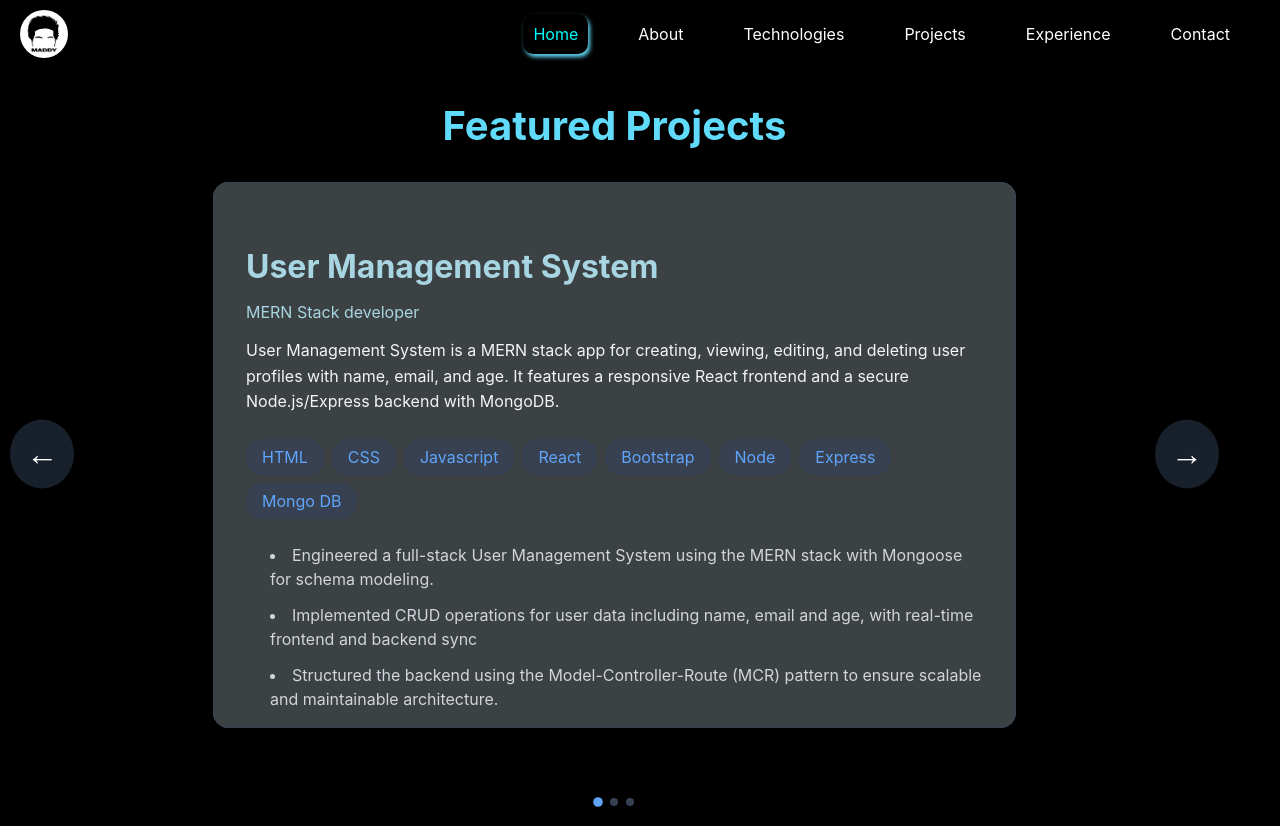
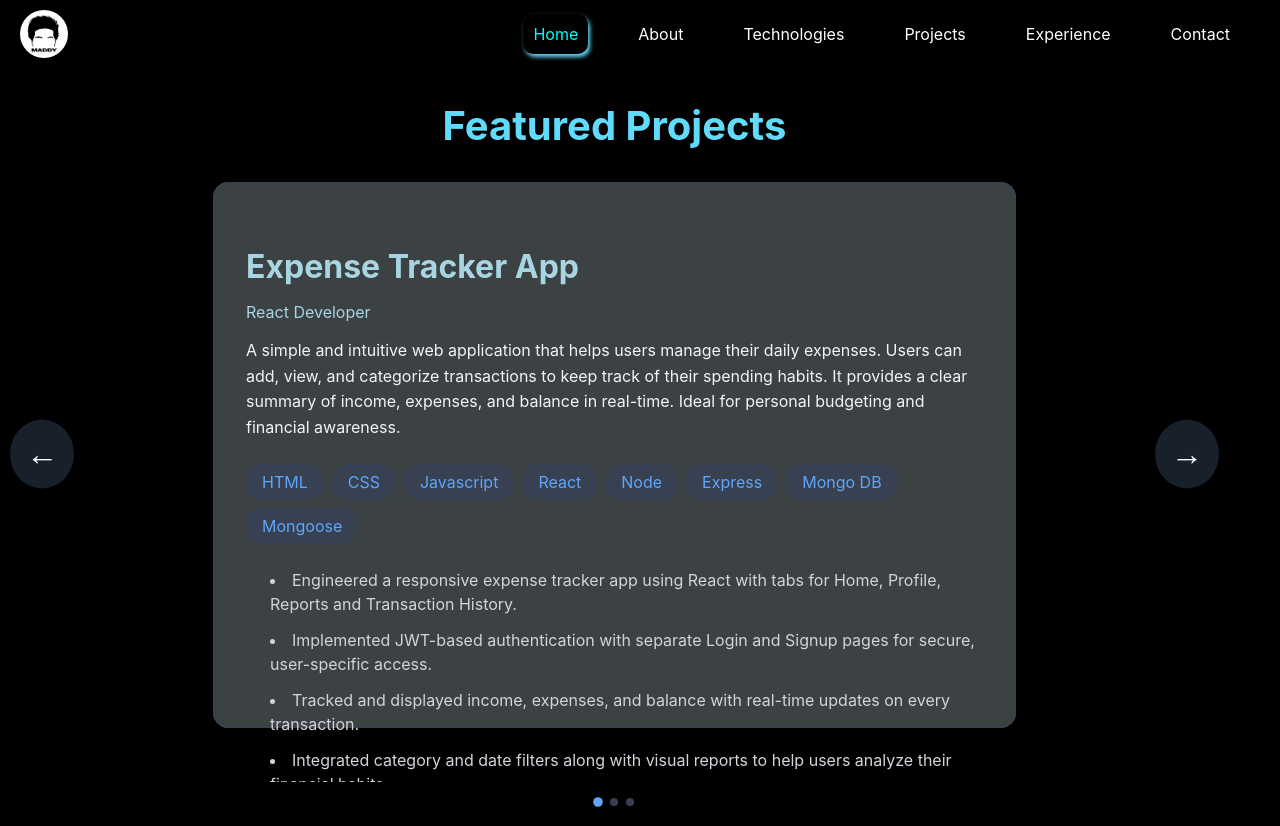
Before and after one commit to Madhanm2001/My-portfolio, a React (Create React App) app: page /Projects in a window 1280 px wide. Built offline with nearby package versions, Linux system fonts and the light colour scheme; the HTML template or start-up script is replaced by a standard one.

Commit message:
Project Section Update

```diff
--- a/src/components/Project.js
+++ b/src/components/Project.js
@@ -107,7 +107,7 @@ const Project = () => {
       name: "Free Technical Webinar Feature",
       role: "React Developer",
       description: "Tech Webinar Management System for Monitoring Candidate Sessions on Zoom in our product.",
-      technologies: ['HTML','CSS','Javascript',"Bootstrap","React(Class Component)", "Redux"],
+      technologies: ['HTML','CSS','Javascript',"Bootstrap","React", "Redux"],
       responsibilities: [
         "UI Design: Developing intuitive, user-friendly interfaces for monitoring Zoom candidate sessions.",
         "Zoom API Integration: Implementing Zoom API to fetch and display real-time session data.",
@@ -119,7 +119,7 @@ const Project = () => {
       name: "Task Ticket Rising Feature",
       role: "React Developer",
       description: "Task Management with Ticket Raising, Email Notifications, and Employee Data Management.",
-      technologies: ['HTML','CSS', 'Javascript',"Bootstrap","React(Class Component)", "Redux"],
+      technologies: ['HTML','CSS', 'Javascript',"Bootstrap","React", "Redux"],
       responsibilities: [
         "UI Design: Creating user-friendly interfaces for managing tasks, ticket raising, and employee data.",
         "Ticket Management: Implementing dynamic ticket creation, viewing, and updating features.",
@@ -127,30 +127,18 @@ const Project = () => {
         "Responsive Layout: Ensuring the platform is optimized for all devices, providing a seamless user experience."
       ],
     },
-    //  {
-    //   name: "Expense Tracker App",
-    //   role: "Frontend developer",
-    //   description: "A simple and intuitive web application that helps users manage their daily expenses. Users can add, view, and categorize transactions to keep track of their spending habits. It provides a clear summary of income, expenses, and balance in real-time. Ideal for personal budgeting and financial awareness.",
-    //   technologies: ['HTML','CSS','Javascript',"React(Functional Component)"],
-    //   responsibilities: [
-    //     "Engineered a responsive expense tracker app using React with tabs for Home, Profile, Reports and Transaction History.",
-    //     "Implemented JWT-based authentication with separate Login and Signup pages for secure, user-specific access.",
-    //     "Tracked and displayed income, expenses, and balance with real-time updates on every transaction.",
-    //     "Integrated category and date filters along with visual reports to help users analyze their financial habits.",
-    //   ],
-    // },
-    {
-      name: "User Management System",
-      role: "MERN Stack developer",
-      description: "User Management System is a MERN stack app for creating, viewing, editing, and deleting user profiles with name, email, and age. It features a responsive React frontend and a secure Node.js/Express backend with MongoDB.",
-      technologies: ['HTML','CSS','Javascript', "React", "Bootstrap", "Node", 'Express','Mongo DB'],
+     {
+      name: "Expense Tracker App",
+      role: "React Developer",
+      description: "A simple and intuitive web application that helps users manage their daily expenses. Users can add, view, and categorize transactions to keep track of their spending habits. It provides a clear summary of income, expenses, and balance in real-time. Ideal for personal budgeting and financial awareness.",
+      technologies: ['HTML','CSS','Javascript',"React",'Node','Express','Mongo DB', 'Mongoose'],
       responsibilities: [
-        "Engineered a full-stack User Management System using the MERN stack with Mongoose for schema modeling.",
-        "Implemented CRUD operations for user data including name, email and age, with real-time frontend and backend sync",
-        "Structured the backend using the Model-Controller-Route (MCR) pattern to ensure scalable and maintainable architecture.",
+        "Engineered a responsive expense tracker app using React with tabs for Home, Profile, Reports and Transaction History.",
+        "Implemented JWT-based authentication with separate Login and Signup pages for secure, user-specific access.",
+        "Tracked and displayed income, expenses, and balance with real-time updates on every transaction.",
+        "Integrated category and date filters along with visual reports to help users analyze their financial habits.",
       ],
-    },
-
+    }
   ];
 
   function getWindowDimensions() {
```
